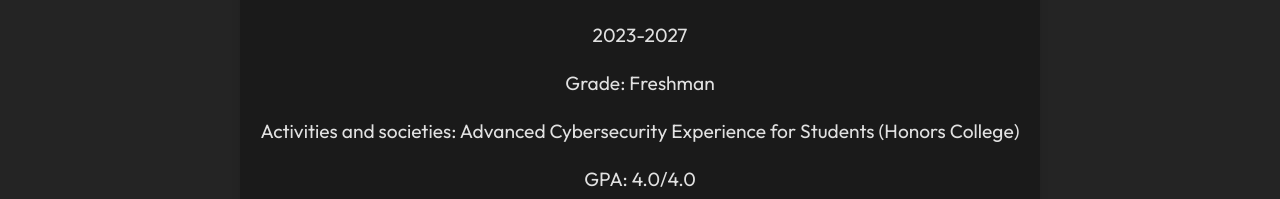
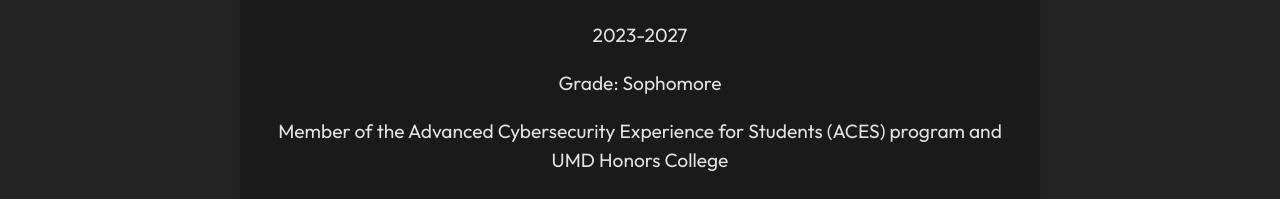
Before and after one commit to aluthra23/personal-website, a React (Vite) app: page /personal-website/education in a window 1280 px wide. Shown: the part 592-791 px from the top of the page. Built offline with nearby package versions, Linux system fonts and the light colour scheme.

Commit message:
updated education

```diff
--- a/src/components/education/my_schools/Umd.jsx
+++ b/src/components/education/my_schools/Umd.jsx
@@ -12,8 +12,8 @@ const Umd = () => {
       />
       <p className="education-details">University of Maryland, College Park</p>
       <p className="education-details">2023-2027</p>
-      <p className="education-details">Grade: Freshman</p>
-      <p className="education-details">Activities and societies: Advanced Cybersecurity Experience for Students (Honors College)</p>
+      <p className="education-details">Grade: Sophomore</p>
+      <p className="education-details">Member of the Advanced Cybersecurity Experience for Students (ACES) program and UMD Honors College</p>
       <p className="education-details">GPA: 4.0/4.0</p>
       <h4 className="education-subtitle">Courses and Skills:</h4>
       <ul className="education-courses">
```
